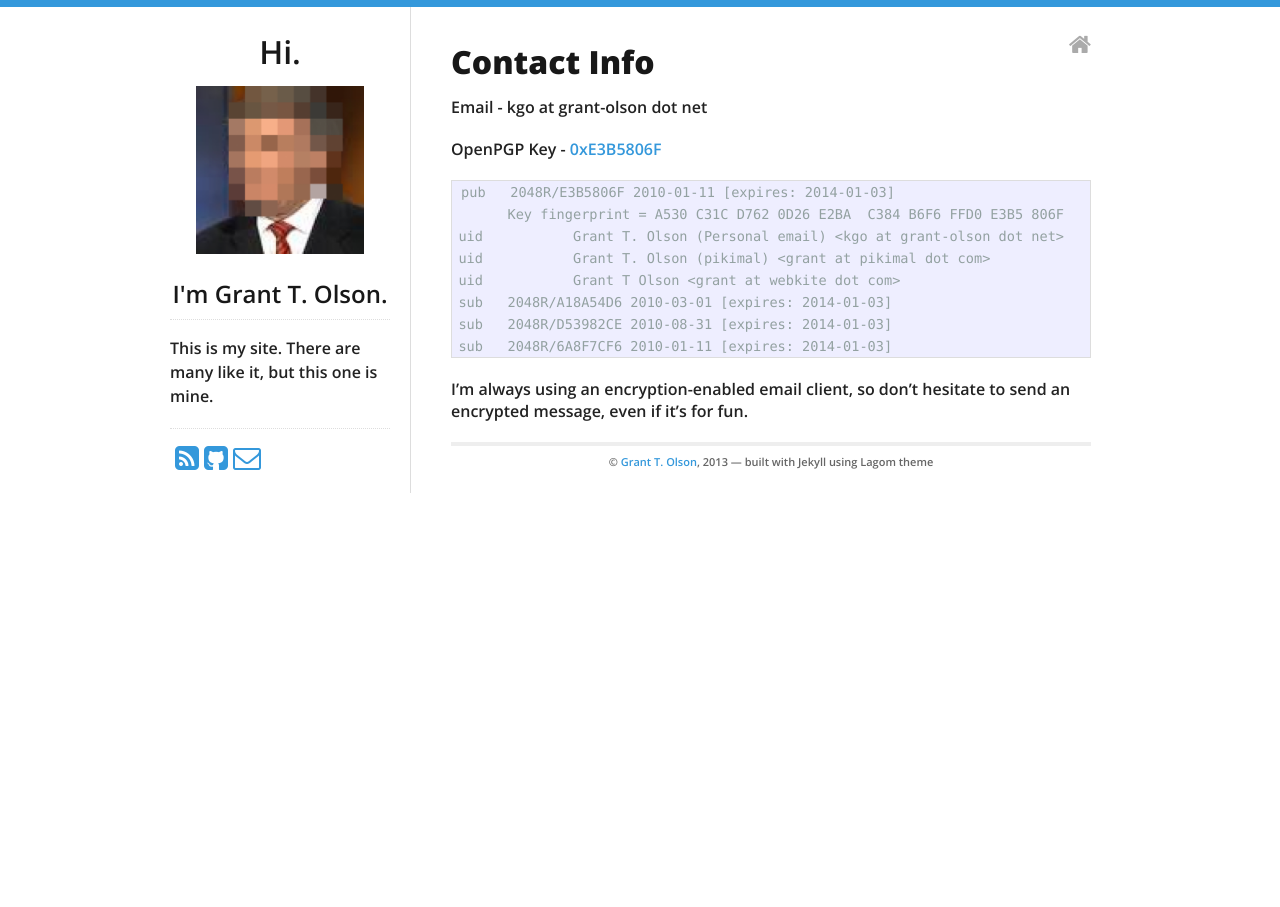
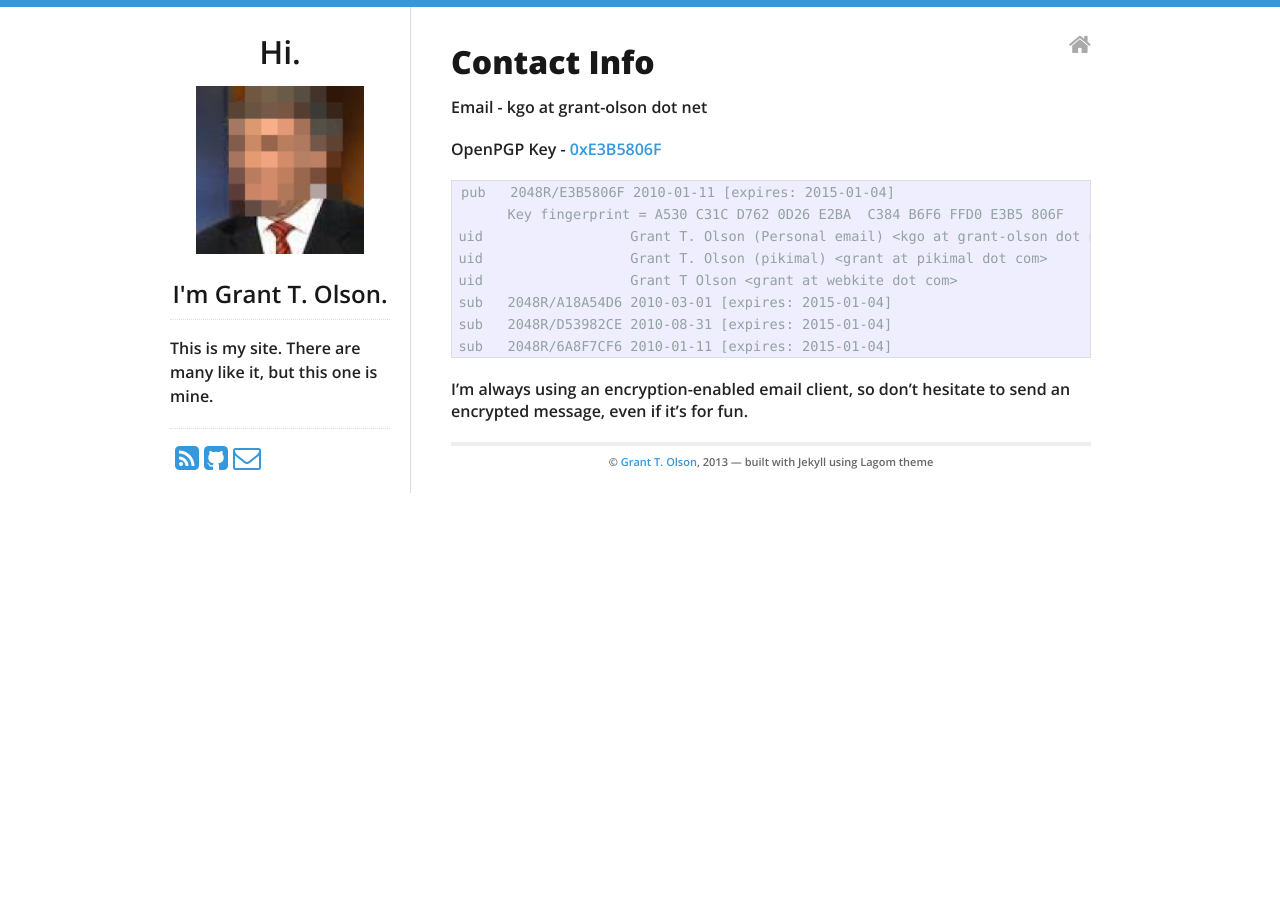
Before and after one commit to grant-olson/grant-olson.github.io, a Jekyll site: the page built from _posts/1970-01-01-info.md, in a window 1280 px wide. Built offline with Jekyll 4.4.1, drawn with Linux system fonts in a browser that asks for light colours.

Commit message:
Updated gpg fingerprint with new expiry

```diff
--- a/_posts/1970-01-01-info.md
+++ b/_posts/1970-01-01-info.md
@@ -9,14 +9,15 @@ Email - kgo at grant-olson dot net
 
 OpenPGP Key - [0xE3B5806F](http://pool.sks-keyservers.net:11371/pks/lookup?op=vindex&search=0xE3B5806F&fingerprint=on)
 
-    pub   2048R/E3B5806F 2010-01-11 [expires: 2014-01-03]
+    pub   2048R/E3B5806F 2010-01-11 [expires: 2015-01-04]
           Key fingerprint = A530 C31C D762 0D26 E2BA  C384 B6F6 FFD0 E3B5 806F
-    uid           Grant T. Olson (Personal email) <kgo at grant-olson dot net>
-    uid           Grant T. Olson (pikimal) <grant at pikimal dot com>
-    uid           Grant T Olson <grant at webkite dot com>
-    sub   2048R/A18A54D6 2010-03-01 [expires: 2014-01-03]
-    sub   2048R/D53982CE 2010-08-31 [expires: 2014-01-03]
-    sub   2048R/6A8F7CF6 2010-01-11 [expires: 2014-01-03]
+    uid                  Grant T. Olson (Personal email) <kgo at grant-olson dot net>
+    uid                  Grant T. Olson (pikimal) <grant at pikimal dot com>
+    uid                  Grant T Olson <grant at webkite dot com>
+    sub   2048R/A18A54D6 2010-03-01 [expires: 2015-01-04]
+    sub   2048R/D53982CE 2010-08-31 [expires: 2015-01-04]
+    sub   2048R/6A8F7CF6 2010-01-11 [expires: 2015-01-04]
+
 
 I'm always using an encryption-enabled email client, so don't hesitate
 to send an encrypted message, even if it's for fun.
```
